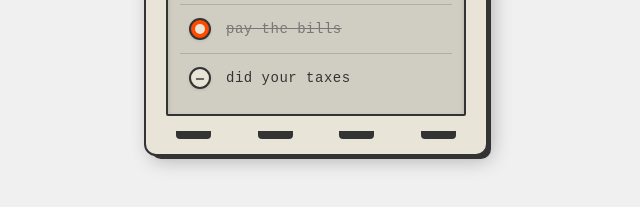
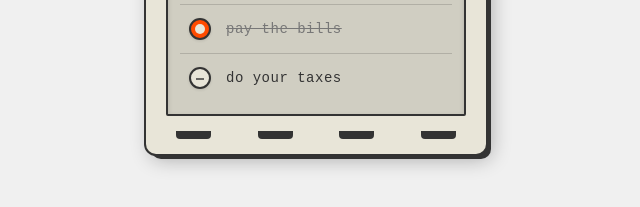
Before and after one commit to thisisbrad/code_exercises, a plain HTML site: page workshops/debugger-demo/index.html in a window 1280 px wide. Shown: the part 365-572 px from the top of the page, 324-964 px from the left. Drawn offline with Linux system fonts and the light colour scheme.

Commit message:
Working Debugger Workshop.

```diff
--- a/workshops/debugger-demo/index.html
+++ b/workshops/debugger-demo/index.html
@@ -31,6 +31,7 @@
 
     <script>
       document.addEventListener("DOMContentLoaded", function () {
+        debugger;
         const inputField = document.getElementById("taskInput");
         const submitButton = document.getElementById("submitBtn");
         const outputDiv = document.getElementById("output");
@@ -42,7 +43,7 @@
           { text: "walk the dog", completed: true },
           { text: "make dinner", completed: false },
           { text: "pay the bills", completed: true },
-          { text: "did your taxes", completed: false },
+          { text: "do your taxes", completed: false },
         ];
 
         function refreshList() {
```
